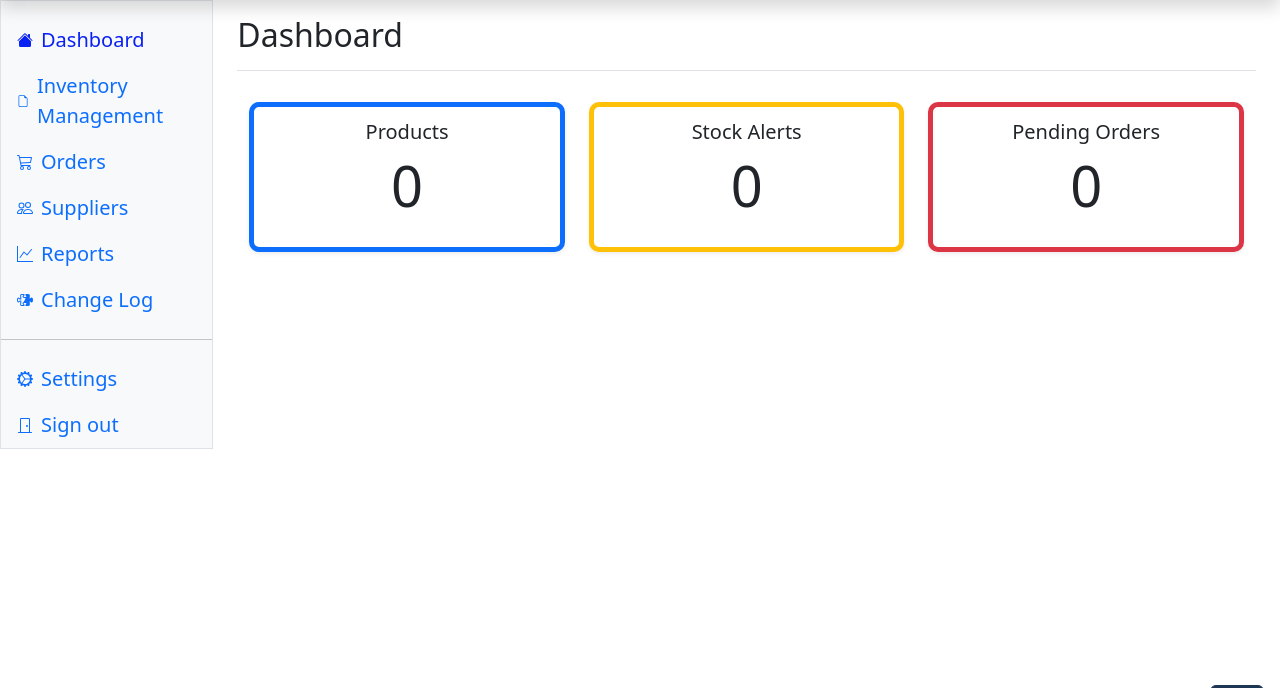
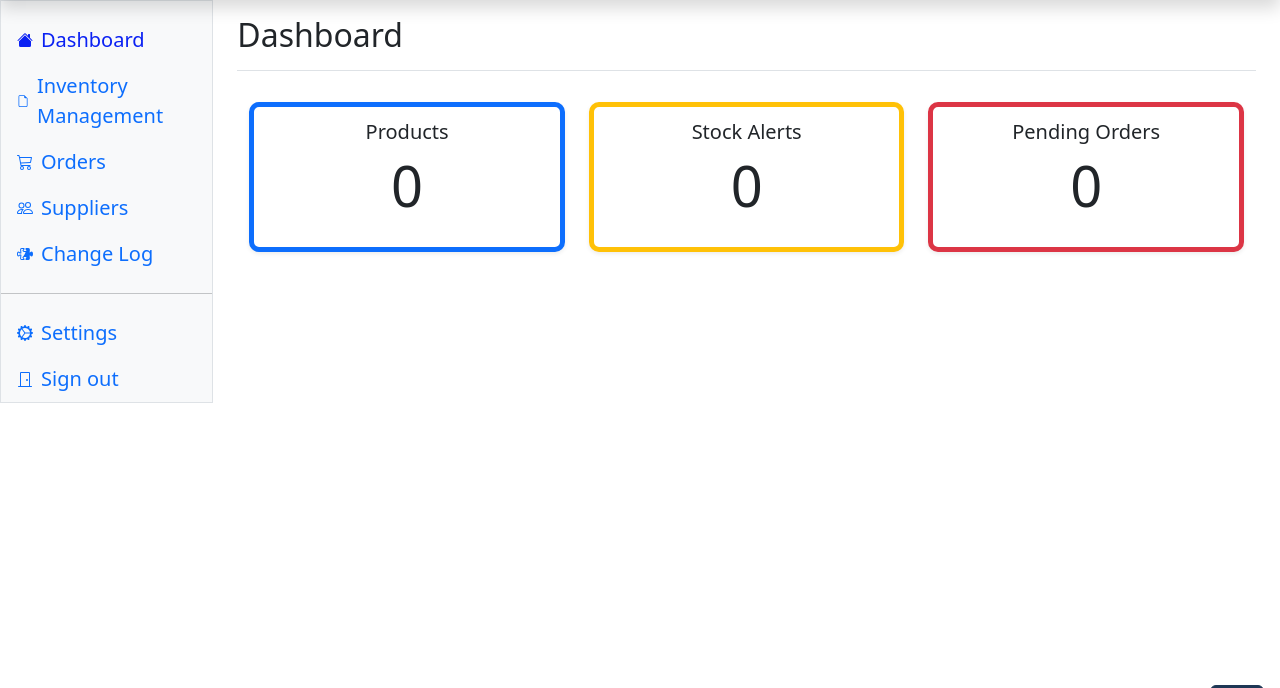
Before and after one commit to lsus-csc-jc/ECIMS, a Django app: page / in a window 1280 px wide. Shown: the part 57-745 px from the top of the page. Run offline with Django 4.2, Linux system fonts and the light colour scheme; the visitor is signed in with stand-in values (Sample User, id 1); data that the repository does not hold is empty; some libraries are stand-ins or nearby versions.

Commit message:
deleting Reports page

```diff
--- a/core/templates/dashboard.html
+++ b/core/templates/dashboard.html
@@ -150,12 +150,6 @@
                   </a>
                 </li>
                 <li class="nav-item">
-                  <a class="nav-link d-flex align-items-center gap-2" href="#" data-page="reports.html">
-                    <svg class="bi"><use xlink:href="#graph-up"/></svg>
-                    Reports
-                  </a>
-                </li>
-                <li class="nav-item">
                   <a class="nav-link d-flex align-items-center gap-2" href="#" data-page="changelog.html">
                     <svg class="bi"><use xlink:href="#puzzle"/></svg>
                     Change Log
--- a/core/templates/invmanagement.html
+++ b/core/templates/invmanagement.html
@@ -154,12 +154,6 @@
               </a>
             </li>
             <li class="nav-item">
-              <a class="nav-link d-flex align-items-center gap-2" aria-current="page" href="#" data-page="reports.html">
-                <svg class="bi"><use xlink:href="#graph-up"/></svg>
-                Reports
-              </a>
-            </li>
-            <li class="nav-item">
               <a class="nav-link d-flex align-items-center gap-2" href="#" data-page="changelog.html">
                 <svg class="bi"><use xlink:href="#puzzle"/></svg>
                 Change Log
--- a/core/templates/orders.html
+++ b/core/templates/orders.html
@@ -146,12 +146,6 @@
                                         <a class="nav-link d-flex align-items-center gap-2" href="#" data-page="suppliers.html">
                                             <svg class="bi"><use href="#people"/></svg>
                                             Suppliers
-                                        </a>
-                                    </li>
-                                    <li class="nav-item">
-                                        <a class="nav-link d-flex align-items-center gap-2" href="#" data-page="reports.html">
-                                            <svg class="bi"><use href="#graph-up"/></svg>
-                                            Reports
                                         </a>
                                     </li>
                                     <li class="nav-item">
--- a/core/templates/settings.html
+++ b/core/templates/settings.html
@@ -105,12 +105,6 @@
                   <a class="nav-link d-flex align-items-center gap-2" href="#" data-page="suppliers.html">
                     <svg class="bi"><use xlink:href="#people"/></svg>
                     Suppliers
-                  </a>
-                </li>
-                <li class="nav-item">
-                  <a class="nav-link d-flex align-items-center gap-2" href="#" data-page="reports.html">
-                    <svg class="bi"><use xlink:href="#graph-up"/></svg>
-                    Reports
                   </a>
                 </li>
                 <li class="nav-item">
--- a/core/templates/suppliers.html
+++ b/core/templates/suppliers.html
@@ -156,12 +156,6 @@
               </a>
             </li>
             <li class="nav-item">
-               <a class="nav-link d-flex align-items-center gap-2" href="#" data-page="reports.html">
-                <svg class="bi"><use xlink:href="#graph-up"/></svg>
-                Reports
-              </a>
-            </li>
-            <li class="nav-item">
               <a class="nav-link d-flex align-items-center gap-2" href="#" data-page="changelog.html">
                 <svg class="bi"><use xlink:href="#puzzle"/></svg>
                 Change Log
```
